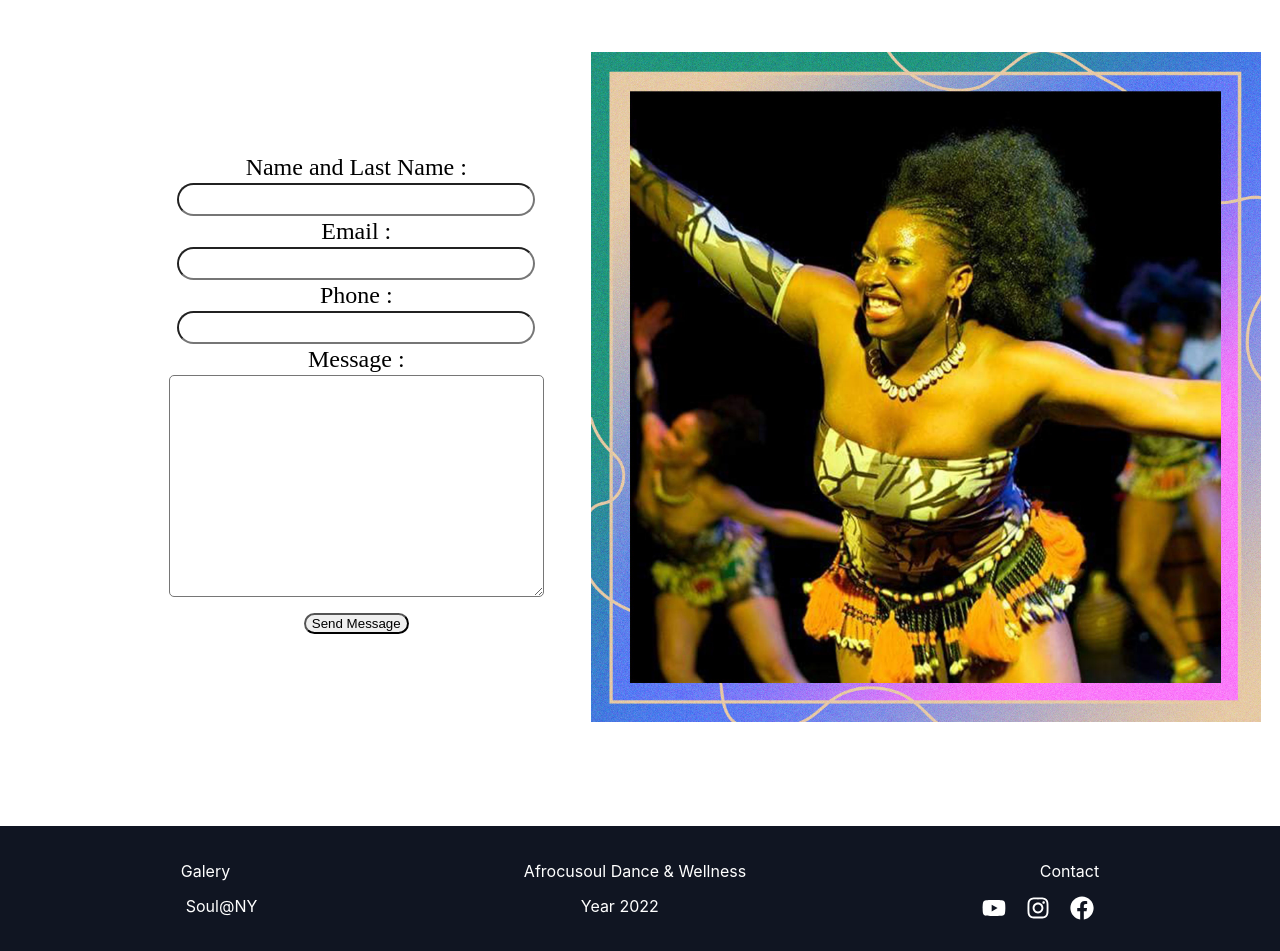
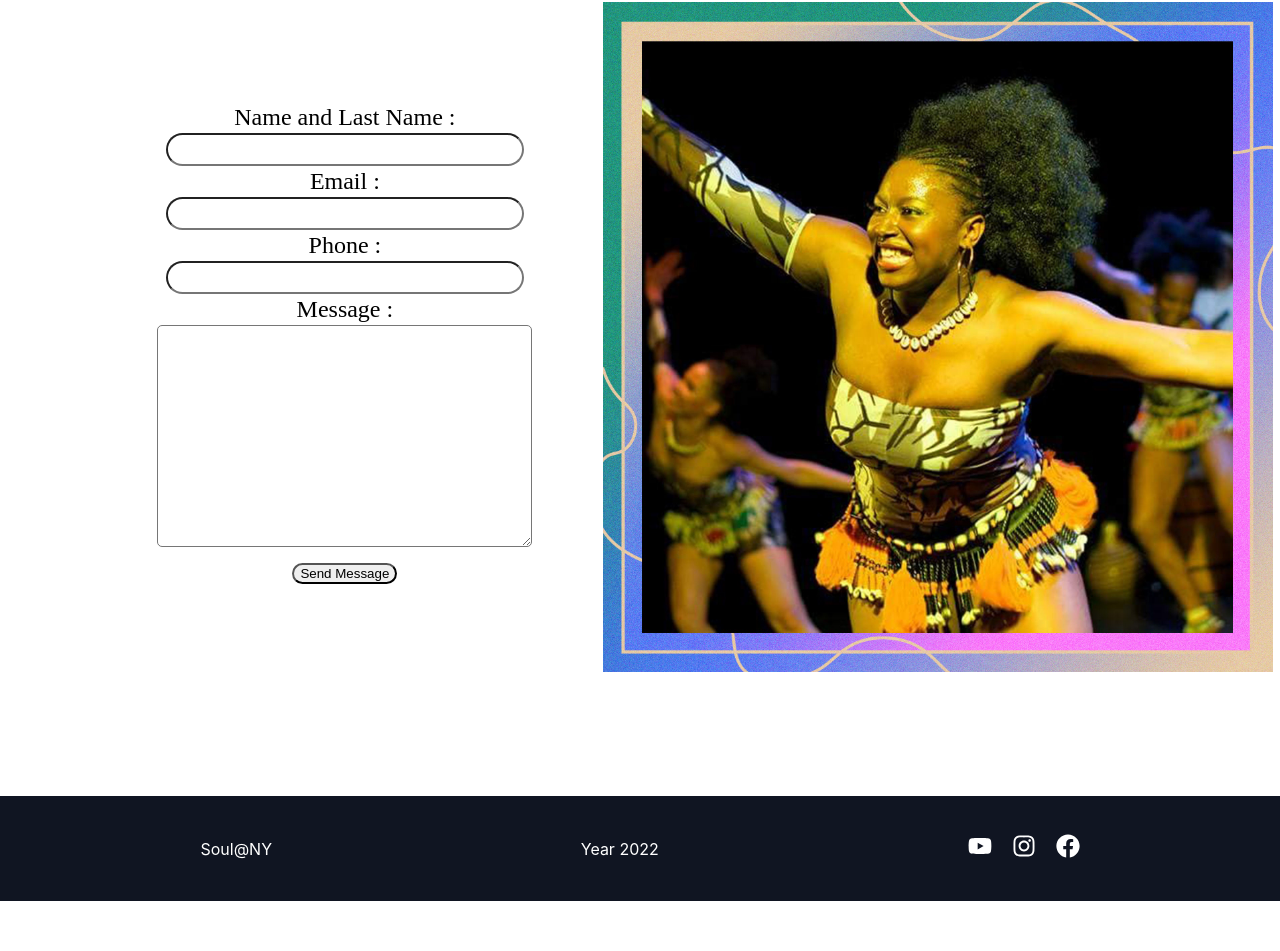
Before and after one commit to alexanderl96-hub/liethis-website, a React (Create React App) app: page / in a window 1280 px wide. Shown: the part 1544-2495 px from the top of the page. After the commit the page ends 2445 px from the top, so only its background shows below. Built offline with nearby package versions, Linux system fonts and the light colour scheme.

Commit message:
adding more info for about

```diff
--- a/src/Components/About/About.css
+++ b/src/Components/About/About.css
@@ -1,13 +1,14 @@
 .mainAbout{
-    margin-top: -21.5px;
+    /* margin-top: -11.5px; */
     padding: 5px;
+
     animation: fadein 1.5s;
     -moz-animation: fadein 1.5s; /* Firefox */
     -webkit-animation: fadein 1.5s; /* Safari and Chrome */
     -o-animation: fadein 1.5s;
-    background: linear-gradient(217deg, rgba(255,0,0,.8), rgba(255,0,0,0) 70.71%),
+    /* background: linear-gradient(217deg, rgba(255,0,0,.8), rgba(255,0,0,0) 70.71%),
                 linear-gradient(127deg, rgba(0,255,0,.8), rgba(0,255,0,0) 70.71%),
-                linear-gradient(336deg, rgba(0,0,255,.8), rgba(0,0,255,0) 70.71%);
+                linear-gradient(336deg, rgba(0,0,255,.8), rgba(0,0,255,0) 70.71%);  */
 }
 .aboutH3{
     text-align: start;
@@ -16,6 +17,7 @@
 .aboutVision{
     display: flex;
     margin: 10px;
+
 }
 .visionText{
     width: 700px;
@@ -23,7 +25,6 @@
     margin: 4%;
     flex-wrap: wrap;
     text-align: justify;
-    color:white;
     font-size: 18px;
 }
 .image{
@@ -31,10 +32,9 @@
     margin-left: 15%;
 }
 .storyText{
-    margin: 2%;
+    margin: 4%;
     flex-wrap: wrap;
     text-align: justify;
-    color: white;
     font-size: 17px;
 }
 @media only screen and (max-width: 768px){
--- a/src/Components/Contact/Contact.css
+++ b/src/Components/Contact/Contact.css
@@ -1,6 +1,6 @@
 .contact{
     color : black;
-    margin-top: 200px;
+    margin-top: 100px;
     margin-left: 150px;
     /* background: url('https://images.pexels.com/photos/355288/pexels-photo-355288.jpeg?auto=compress&cs=tinysrgb&w=1700'); */
     animation: fadein 1.5s;
@@ -37,6 +37,14 @@
     cursor: pointer;
     border-radius: 30px;
     text-align: justify;
+}
+.homeImgDiv{
+    margin-left: 10px;
+
+}
+.imag3{
+    min-width: 40%;
+    max-height: 670px;
 }
 @media only screen and (max-width: 768px){
     .contact{
--- a/src/Components/Contact/Contact.js
+++ b/src/Components/Contact/Contact.js
@@ -1,6 +1,7 @@
 import React, { useRef} from 'react';
 import emailjs from '@emailjs/browser';
 import './Contact.css'
+import liethi2 from '../../Images/imagesliethis2.jpeg'
 
 const Contact = () => {
    const form = useRef();
@@ -28,6 +29,7 @@ const Contact = () => {
   }
 console.log(nameUser)
   return (
+    <div style={{display: 'flex', justifyContent: 'center', gap: '5%', marginTop: '50px', marginBottom: '20px'}}>
             <div className="contact">
               <form ref={form}  onSubmit={handleSubmit} className='contactForm'>
                   <label className='contactLabel' > Name and Last Name :</label>
@@ -40,6 +42,10 @@ console.log(nameUser)
                   <textarea name="message" className="contactTextarea" required/>
                   <button type="submit" className="contactSubmit" value="Send" >Send Message</button>
               </form>
+            </div>
+            <div className="homeImgDiv" >
+                <img src={liethi2} alt='Liethis' className='imag3' />
+            </div>
 
     </div>
   )
--- a/src/Components/Footer/Footer.css
+++ b/src/Components/Footer/Footer.css
@@ -1,13 +1,10 @@
 .mainFooter{
     background-color: #101522;
-    padding: 25px 24px;
+    padding: 25px 34px;
     margin-bottom: 0;
+    min-height: 50px;
 }
-.mainFooterWrap{
-    display: flex;
-    justify-content: space-around;
-    padding: 10px;
-}
+
 .footerlinks{
     text-decoration: none;
     color: white;
@@ -20,7 +17,8 @@
 .footerlinksSocial{
     display: flex;
     justify-content: space-around;
-    padding-top: 5px;
+    align-items: center;
+    padding: 1%;
 }
 .footerHome{
     color: white;
--- a/src/Components/Footer/Footer.js
+++ b/src/Components/Footer/Footer.js
@@ -6,11 +6,11 @@ import './Footer.css'
 const Footer = () => {
   return (
     <div className='mainFooter'>
-        <div className='mainFooterWrap'>
+        {/* <div className='mainFooterWrap'>
             <Link to={'/galery'} className='footerlinks'>Galery</Link>
             <Link to={'/afrocusoul'} className='footerlinks'>Afrocusoul Dance & Wellness</Link>
             <Link to={'/contact'} className='footerlinks'>Contact</Link>
-        </div>
+        </div> */}
         <div className='footerlinksSocial'>
 
            <div ><Link to={'/'} className='footerHome'>Soul@NY</Link></div>
--- a/src/Components/Home/Home.js
+++ b/src/Components/Home/Home.js
@@ -49,9 +49,6 @@ const Home = () => {
         </div>
         <div style={{display: 'flex', justifyContent:'space-around',  marginBottom: '100px'}}>
            <Contact />
-           <div className="homeImgDiv" style={{marginTop: '100px',}}>
-                <img src={liethi2} alt='Liethis' className='imag3' />
-            </div>
         </div>
 
     </div>
--- a/src/Components/NavBar/NavBar.css
+++ b/src/Components/NavBar/NavBar.css
@@ -86,19 +86,25 @@
   border-bottom: 15px solid #fff;
 }
 .linksDance{
+    display: flex;
+    align-items: center;
+    justify-content: center;
     margin: 1.5px;
     border-radius: 6px;
-    padding: 2px;
+    font-size: 16px;
+    width: 100%;
+    height: 35px;
 }
 .linksDance:hover{
   background: rgba(7, 5, 30, 0.758);
   border-radius: 6px;
-  padding: 2px;
+  /* padding: 2px; */
   transition: all 1s;
 }
 .linksDanceEnside{
 text-decoration: none;
 color:rgba(0, 0, 0, 0.566);
+ padding: .5px;
 }
 .linksDanceEnside:hover{
     color: rgb(235, 237, 244);
--- a/src/Components/NavBar/Navbar.js
+++ b/src/Components/NavBar/Navbar.js
@@ -40,11 +40,18 @@ const Navbar = () => {
               onMouseEnter={()=> setOpen('true')}
               onMouseLeave={()=> setOpen('false')}
               className='submenu'>
-                 {/* <div style={{margin:'3px'}}><Link to={'/about'} className=''>About</Link></div>
+                 {/*
                  <div style={{margin:'3px'}}><Link to={'/galery'} className=''>Galery</Link></div>
                  <div style={{margin:'3px'}}><Link to={'/contact'} className=''>Contact</Link></div>  */}
+                 <div className='linksDance' >
+                    <Link to={'/about'} className='linksDanceEnside' >About</Link>
+                 </div>
                  <div  className='linksDance'>
-                  <Link to={'/afrocusoul'} className='linksDanceEnside'  >Afrocusoul Dance & Wellness</Link></div>
+                    <Link to={'/afrocusoul'} className='linksDanceEnside' >Afrocusoul Dance & Wellness</Link>
+                 </div>
+                 <div className='linksDance' >
+                    <Link to={'/contact'} className='linksDanceEnside' >Contact</Link>
+                 </div>
 
                 </div>}
 
```
Also changed, not shown: src/Components/Galery/Videos.js (+0 -26 lines). Lines whose indentation alone changed are shown as unchanged.
